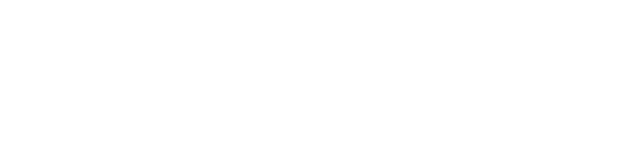
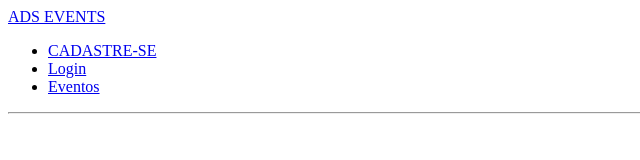
Before and after one commit to Delevati/projeto_integrador-v2.0, a plain HTML site: page contato.html in a window 1280 px wide. Shown: the whole page, without its empty margins (0-640 px from the left). Drawn offline with Linux system fonts and the light colour scheme.

Commit message:
herdando cabecalho das outras páginas

```diff
--- a/contato.html
+++ b/contato.html
@@ -9,6 +9,19 @@
 
 <body>
 
+  <header class="cabecalho">
+    <a class="titulo" href="/index.html">ADS EVENTS</a>
+    <nav class="nav">
+      <ul class="menu">
+        <li class="cadastro"><a href="/cadastro.html">CADASTRE-SE</a></li>
+        <li><a href="/login.html">Login</a></li>
+        <li><a href="/eventos.html">Eventos</a></li>
+      </ul>
+    </nav>
+  </header>
+  <hr>
+
+
 </body>
 
 </html>
```
